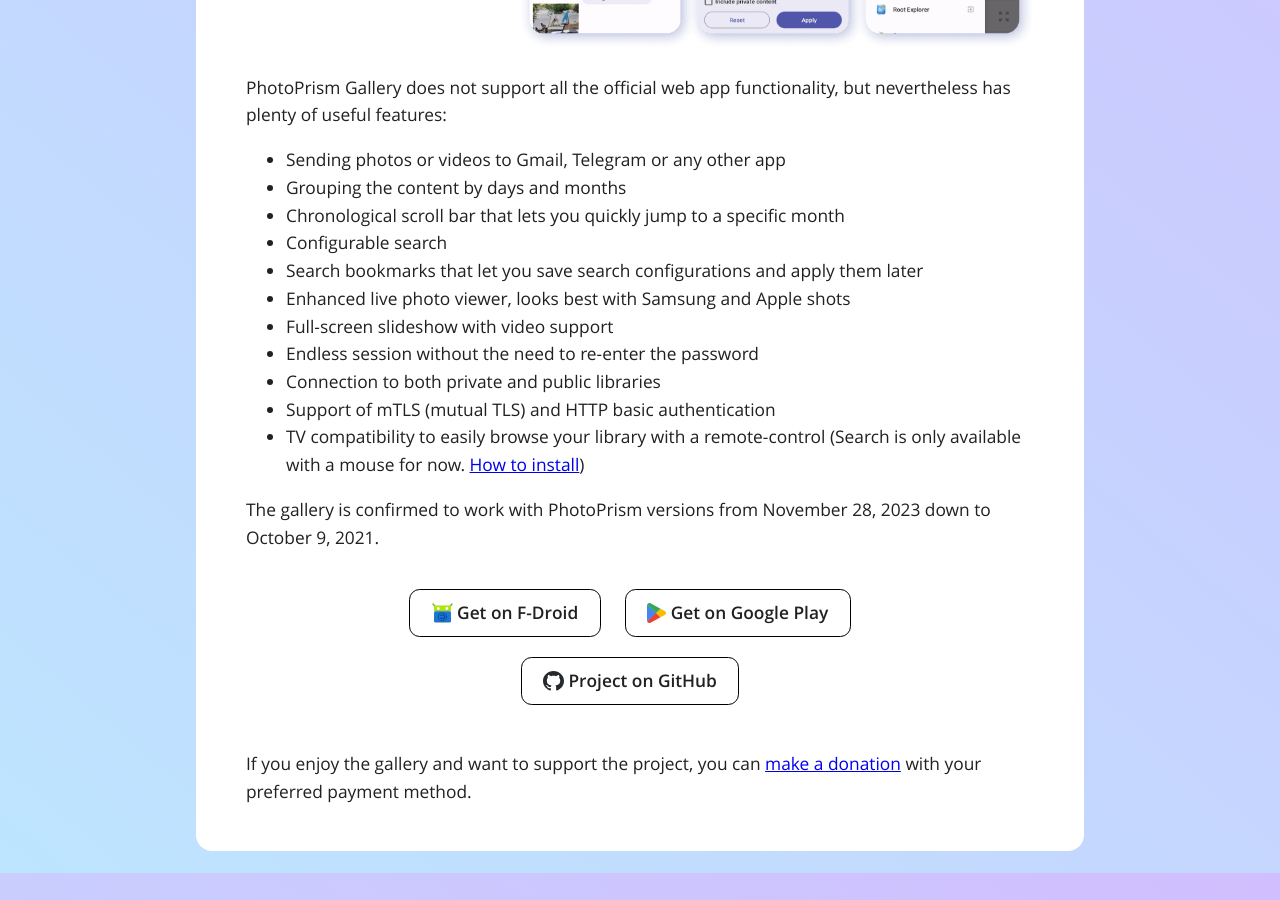
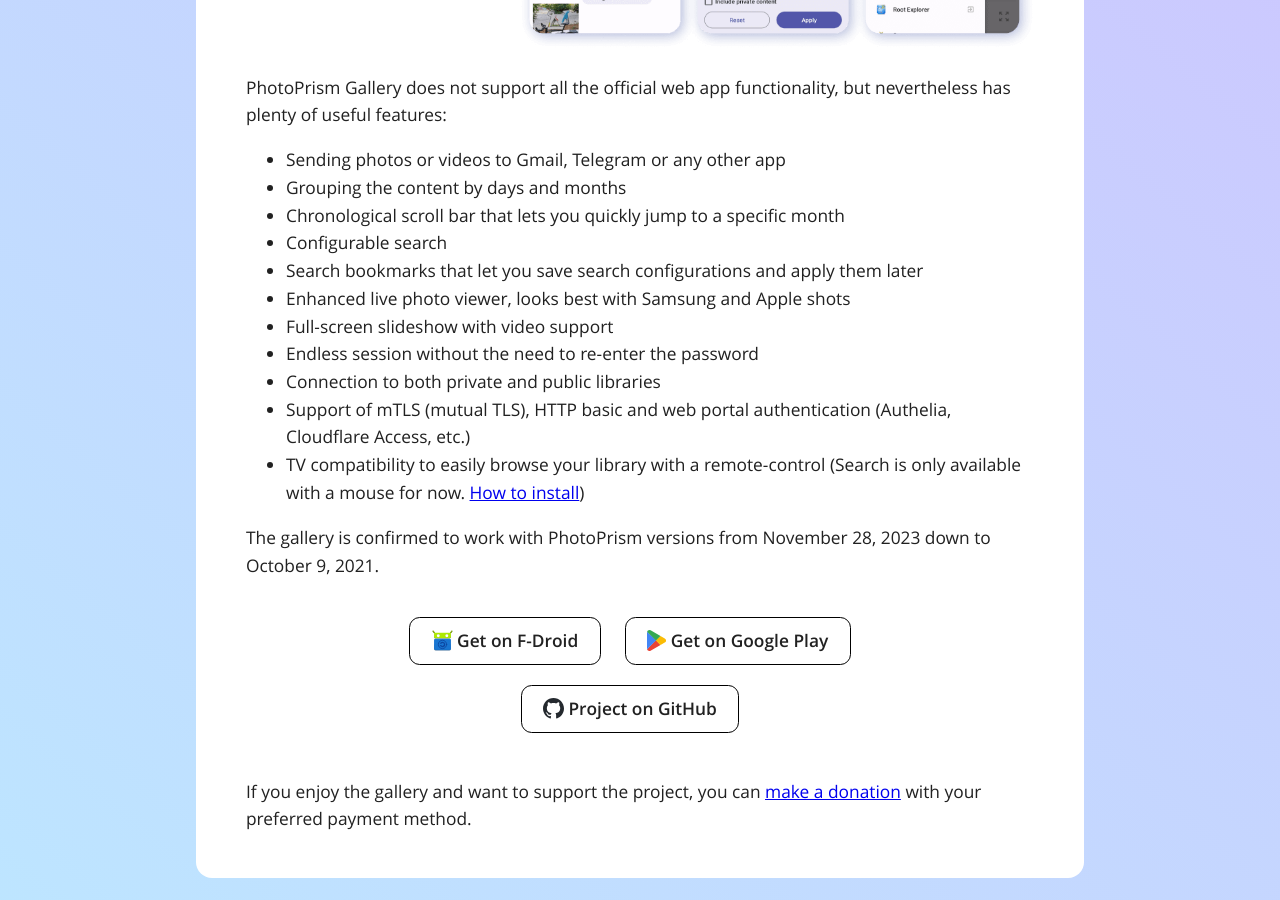
Before and after one commit to Radiokot/website, a Jekyll site: the page built from _projects/photoprism-android-gallery.html, in a window 1280 px wide and 900 px high, scrolled down 787 px. Built offline with Jekyll 4.4.1, drawn with Linux system fonts in a browser that asks for light colours; before the commit the page ends 1660 px from its top, so only the background shows below that.

Commit message:
Actualize PhotoPrism description

```diff
--- a/_projects/photoprism-android-gallery.html
+++ b/_projects/photoprism-android-gallery.html
@@ -38,7 +38,8 @@
     <li>Full-screen slideshow with video support</li>
     <li>Endless session without the need to re-enter the password</li>
     <li>Connection to both private and public libraries</li>
-    <li>Support of mTLS (mutual TLS) and HTTP basic authentication</li>
+    <li>Support of mTLS (mutual TLS), HTTP basic
+        and web portal authentication (Authelia, Cloudflare Access, etc.)</li>
     <li>TV compatibility to easily browse your library with a remote-control (Search
         is only available with a mouse for now.
         <a href="https://github.com/Radiokot/photoprism-android-client/issues/66#issuecomment-1667426238"
```
